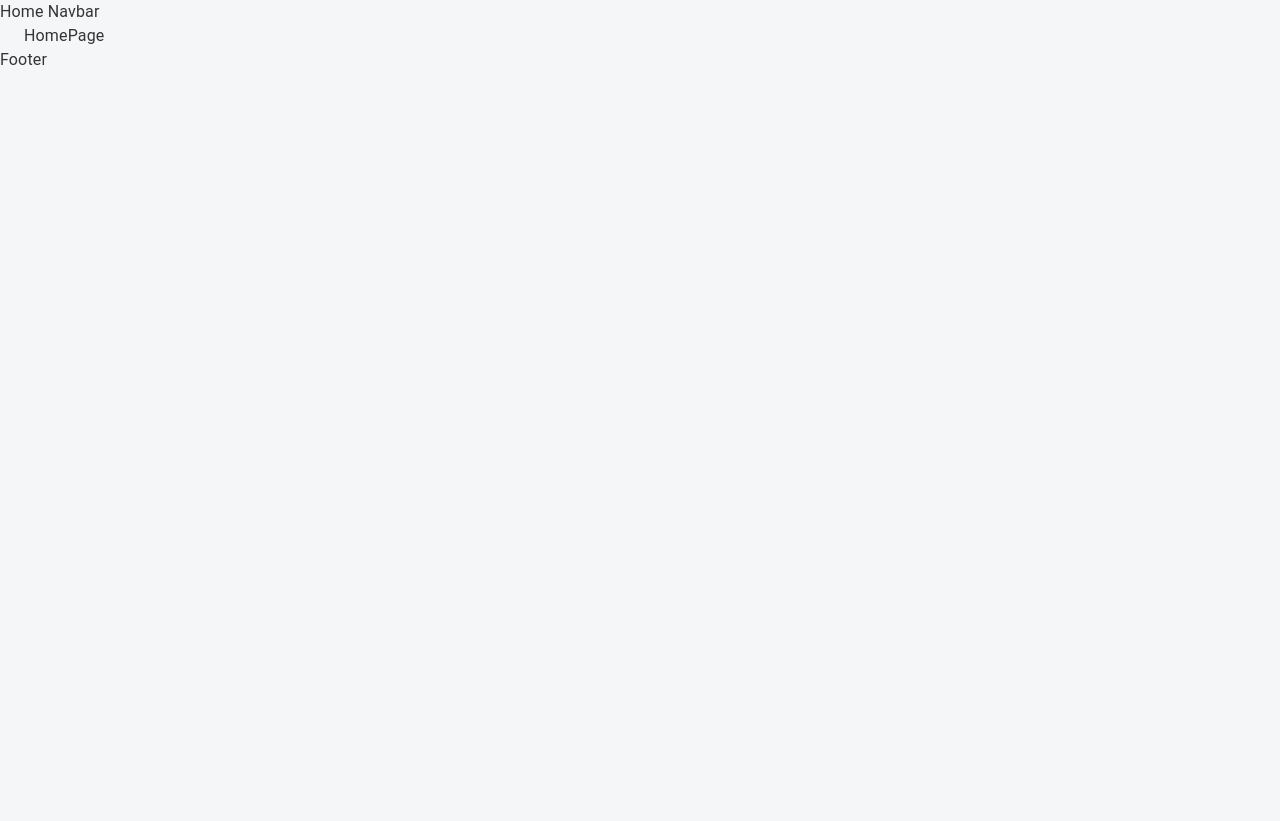
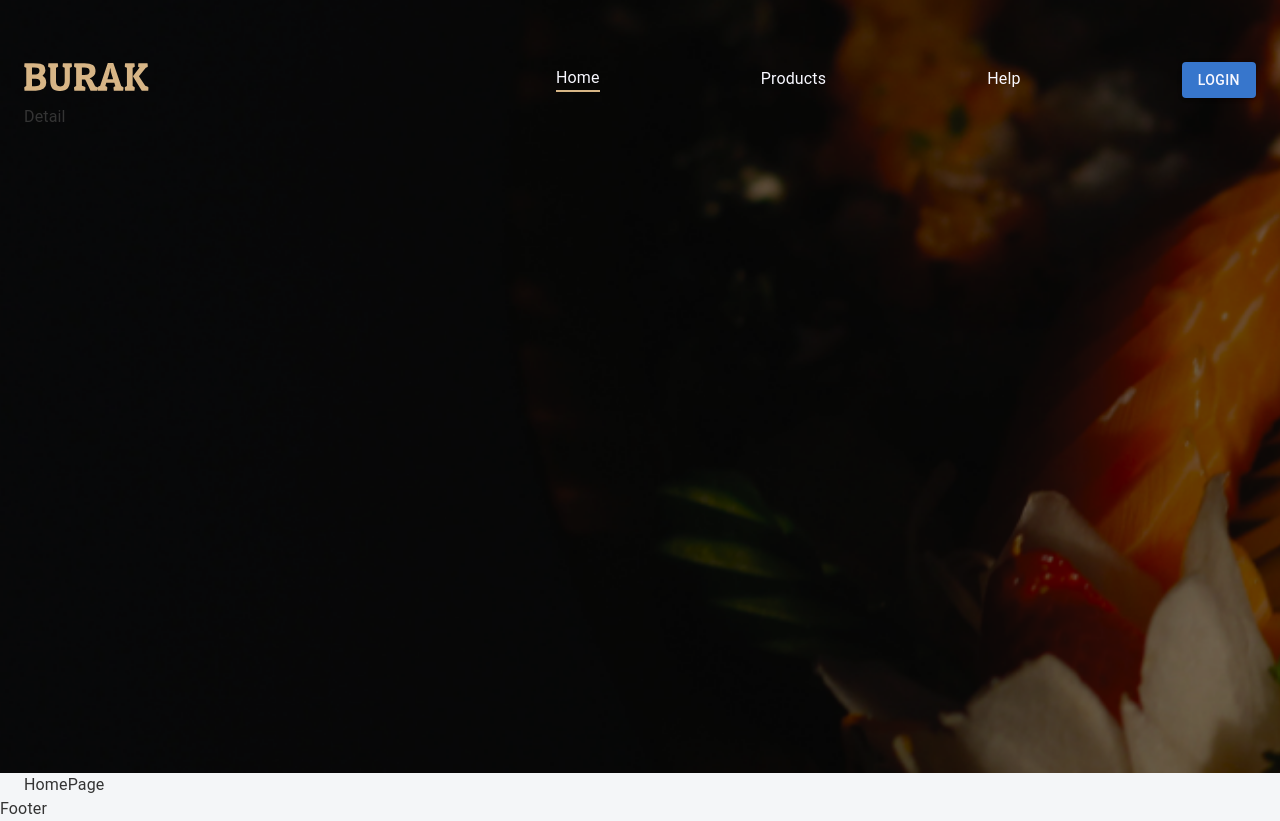
Before and after one commit to jamolkhon06/burak-react, a React (Create React App) app: page / in a window 1280 px wide. Before the commit the page ends 800 px from the top, so only its background shows below. Built offline with nearby package versions, Linux system fonts and the light colour scheme.

Commit message:
feat: develop header and footer part one

```diff
--- a/src/app/App.tsx
+++ b/src/app/App.tsx
@@ -1,6 +1,5 @@
 import React from "react";
-import "../css/app.css";
-import { Link, Route, Switch, useLocation } from "react-router-dom";
+import { Route, Switch, useLocation } from "react-router-dom";
 import { HomePage } from "./screens/homePage";
 import { ProductsPage } from "./screens/productsPage";
 import { OrdersPage } from "./screens/ordersPage";
@@ -8,6 +7,9 @@ import { UserPage } from "./screens/userPage";
 import { HomeNavbar } from "./components/headers/HomeNavbar";
 import { OtherNavbar } from "./components/headers/OtherNavbar";
 import { Footer } from "./components/footer";
+import "../css/app.css";
+import "../css/navbar.css";
+import { HelpPage } from "./screens/helpPage";
 
 function App() {
   const location = useLocation();
@@ -25,6 +27,9 @@ function App() {
         <Route path="/member-page">
           <UserPage />
         </Route>
+        <Route path="/help">
+          <HelpPage />
+        </Route>
         <Route path="/">
           <HomePage />
         </Route>
--- a/src/app/components/headers/HomeNavbar.tsx
+++ b/src/app/components/headers/HomeNavbar.tsx
@@ -1,3 +1,37 @@
+import { Box, Button, Container, Stack } from "@mui/material";
+import { NavLink } from "react-router-dom";
+
 export function HomeNavbar() {
-    return (<div>Home Navbar</div>)
+    const authMember = null;
+    return (
+        <div className="home-navbar">
+            <Container sx={{ mt: "55px", height: "642px" }}>
+                <Stack sx={{ height: "50px", justifyContent: "space-between", alignItems: "center" }} direction={"row"}>
+                    <Box>
+                        <NavLink to="/">
+                            <img style={{ width: "125px", height: "30px" }} src="/icons/burak.svg" alt="Burak logo" />
+                        </NavLink>
+                    </Box>
+                    <Stack sx={{ justifyContent: "space-between", minWidth: "700px", alignItems: "center" }} direction={"row"}>
+                        <Box className={"hover-line"}>
+                            <NavLink to="/" activeClassName={"underline"}>Home</NavLink>
+                        </Box>
+                        <Box className={"hover-line"}>
+                            <NavLink to="/products" activeClassName={"underline"}>Products</NavLink>
+                        </Box>
+                        {authMember ? (<Box className={"hover-line"}><NavLink to="/orders" activeClassName={"underline"}>Orders</NavLink></Box>) : null}
+                        {authMember ? (<Box className={"hover-line"}><NavLink to="/member-page" activeClassName={"underline"}>My Page</NavLink></Box>) : null}
+                        <Box className={"hover-line"}>
+                            <NavLink to="/help" activeClassName={"underline"}>Help</NavLink>
+                        </Box>
+                        {/* BASKET */}
+
+                        {!authMember ? (<Box><Button variant="contained" style={{ background: "#3776CC", color: "#f8f8ff" }}>Login</Button></Box>) : (<img />)}
+                    </Stack>
+                </Stack>
+                <Stack>Detail</Stack>
+            </Container>
+        </div>
+
+    )
 }
--- /dev/null
+++ b/src/css/navbar.css
@@ -0,0 +1,38 @@
+.home-navbar {
+    width: 100%;
+    height: 773px;
+    display: flex;
+    background: url('/public/img/banner.webp');
+    background-size: cover;
+}
+
+.home-navbar a {
+    text-decoration: none;
+}
+
+.home-navbar .hover-line a {
+    color: #f8f8ff;
+    z-index: 100;
+}
+
+.home-navbar .underline {
+    display: block;
+    content: "";
+    border-bottom: 2px solid #d7b686;
+}
+
+.home-navbar .hover-line::after {
+    display: block;
+    content: "";
+    border-bottom: 2px solid #d7b686;
+    transform: scaleX(0);
+    transition: transform 250ms ease-in-out;
+}
+
+.home-navbar .hover-line:hover::after {
+    transform: scaleX(1);
+}
+
+.home-navbar div.hover-line::after {
+    transform-origin: 0% 50%;
+}
```
